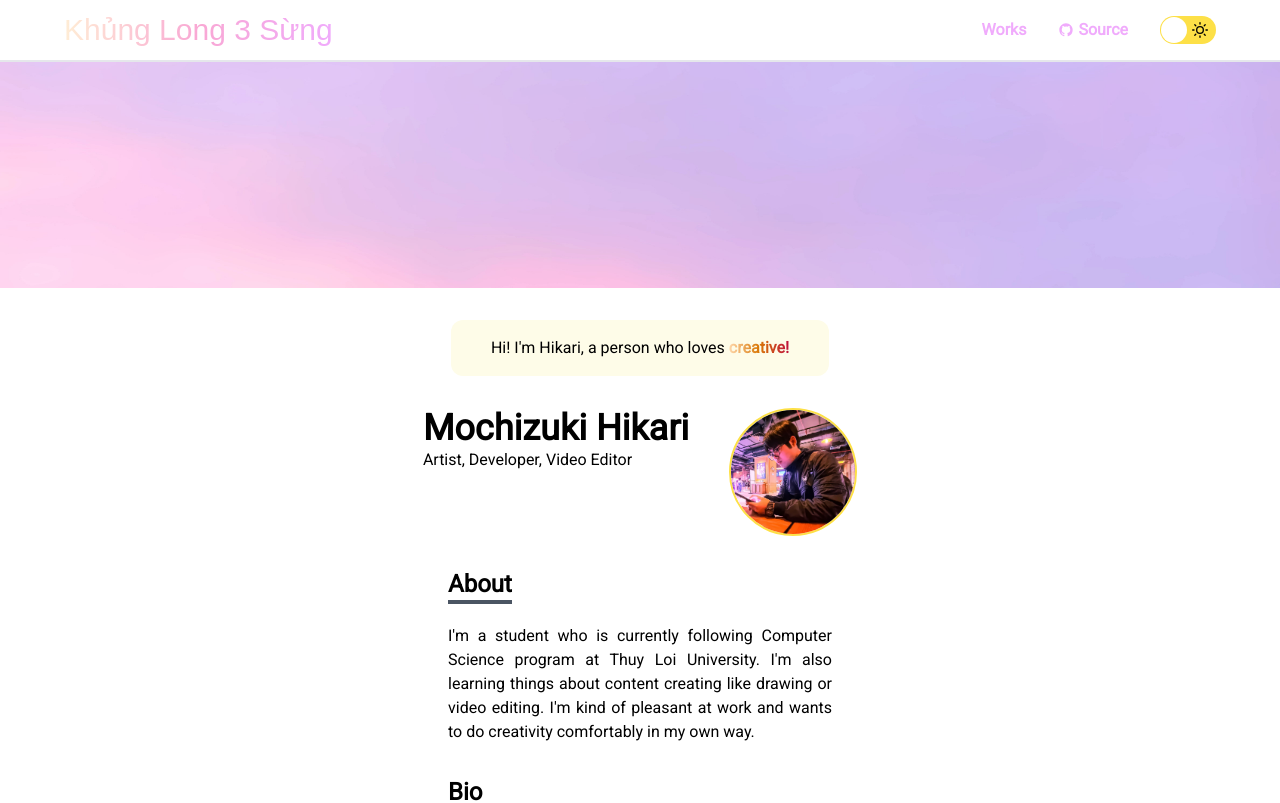
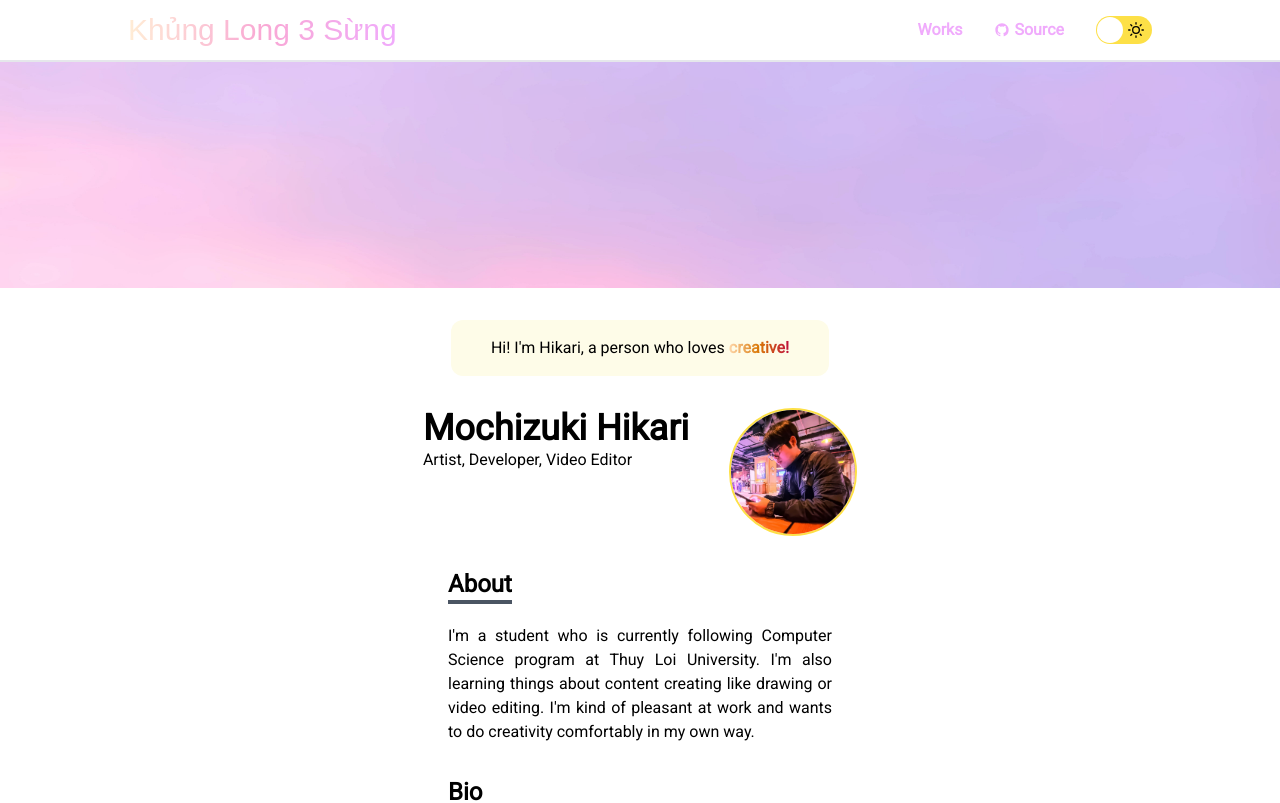
Before and after one commit to minhnguyen142/hikari-portfolio, a Next.js app: page / in a window 1280 px wide. Shown: the top 803 px of the page. Built offline with nearby package versions, Linux system fonts and the light colour scheme; a web font is replaced by a local one.

Commit message:
change max width

```diff
--- a/components/header.tsx
+++ b/components/header.tsx
@@ -32,7 +32,7 @@
 
   return (
     <div className="fixed z-20 w-full p-3 border-b-2 dark:border-gray-700 bg-white dark:bg-blue-950 text-black dark:text-white transition-all">
-      <div className="max-w-6xl mx-auto flex items-center">
+      <div className="max-w-5xl mx-auto flex items-center">
         <Link
           href="/"
           className="title bg-clip-text md:text-3xl text-2xl text-transparent bg-gradient-to-r from-orange-100 via-pink-300 to-fuchsia-300 hover:text-pink-300 dark:bg-gradient-to-r dark:from-cyan-600 dark:via-blue-700 dark:to-violet-800 dark:hover:text-blue-700 transition-colors"
```
